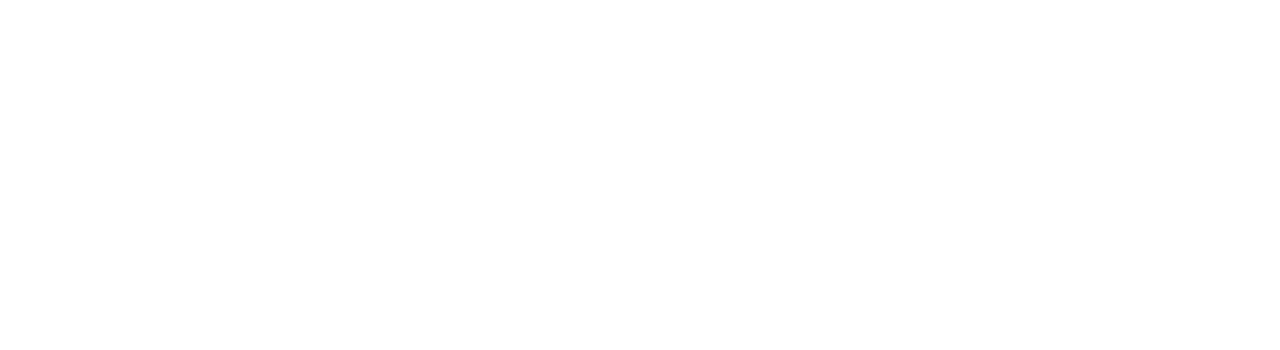
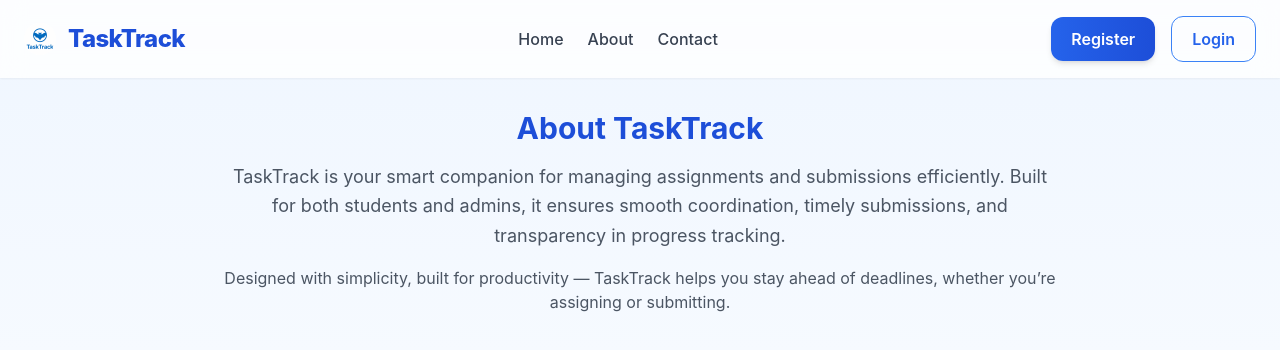
Before and after one commit to rajendradongara/assignment-dashboard, a React (Create React App) app: page /about in a window 1280 px wide. Before the commit this address had no page. Shown: the top 350 px of the page. Built offline with nearby package versions, Linux system fonts and the light colour scheme.

Commit message:
navbar upgrade

```diff
--- a/src/App.js
+++ b/src/App.js
@@ -9,6 +9,8 @@
 import StudentDashboard from './pages/StudentDashboard.jsx';
 import AdminDashboard from './pages/AdminDashboard.jsx';
 import PageTitleManager from './components/PageTitle.jsx';
+import About from './pages/About.jsx';
+import Contact from './pages/Contact.jsx';
 
 
 function App() {
@@ -19,6 +21,8 @@
       <PageTitleManager />
       <Routes>
         <Route path="/" element={<Home />} />
+        <Route path="/about" element={<About />} />
+        <Route path="/contact" element={<Contact />} />
         <Route path="/signup" element={<SignUp />} />
         <Route path="/login" element={<Login />} />
         <Route path="/student/dashboard" element={<StudentDashboard />} />
--- a/src/components/Navbar.jsx
+++ b/src/components/Navbar.jsx
@@ -32,7 +32,7 @@
 
   const handleLogout = () => {
     localStorage.removeItem("user");
-    // onLogout?.();
+
     navigate("/");
   };
 
@@ -53,6 +53,24 @@
           </h1>
         </div>
 
+        <nav className="hidden md:flex items-center space-x-6 text-gray-700 font-medium">
+          <button onClick={() => navigate("/")} className="hover:text-blue-600">
+            Home
+          </button>
+          <button
+            onClick={() => navigate("/about")}
+            className="hover:text-blue-600"
+          >
+            About
+          </button>
+          <button
+            onClick={() => navigate("/contact")}
+            className="hover:text-blue-600"
+          >
+            Contact
+          </button>
+        </nav>
+
         {user ? (
           <div className="relative flex items-center space-x-3">
             <span className="text-gray-700 font-medium">
@@ -63,9 +81,6 @@
               className="flex items-center space-x-1 cursor-pointer"
               onClick={() => setDropdownOpen((prev) => !prev)}
             >
-              {/* <div className="w-10 h-10 rounded-full bg-blue-100 flex items-center justify-center text-blue-700 font-bold">
-                {user?.name ? user.name.charAt(0).toUpperCase() : "S"}
-              </div> */}
               <img
                 src={user?.profile}
                 alt="profile"
@@ -96,8 +111,8 @@
             <button
               onClick={handleSignup}
               className="relative px-5 py-2.5 rounded-xl bg-gradient-to-r from-blue-600 to-blue-700 text-white font-semibold
-               shadow-md hover:shadow-lg hover:from-blue-700 hover:to-blue-800
-               transition-all duration-300 focus:outline-none focus:ring-2 focus:ring-blue-400 focus:ring-offset-2"
+           shadow-md hover:shadow-lg hover:from-blue-700 hover:to-blue-800
+           transition-all duration-300 focus:outline-none focus:ring-2 focus:ring-blue-400 focus:ring-offset-2"
             >
               <span className="relative z-10">Register</span>
             </button>
@@ -105,8 +120,8 @@
             <button
               onClick={handleLogin}
               className="relative px-5 py-2.5 rounded-xl border border-blue-500 text-blue-600 font-semibold
-               hover:bg-blue-600 hover:text-white hover:shadow-lg
-               transition-all duration-300 focus:outline-none focus:ring-2 focus:ring-blue-400 focus:ring-offset-2"
+           hover:bg-blue-600 hover:text-white hover:shadow-lg
+           transition-all duration-300 focus:outline-none focus:ring-2 focus:ring-blue-400 focus:ring-offset-2"
             >
               <span className="relative z-10">Login</span>
             </button>
--- /dev/null
+++ b/src/pages/About.jsx
@@ -0,0 +1,28 @@
+import React from "react";
+import Navbar from "../components/Navbar";
+
+const About = () => {
+  const user = JSON.parse(localStorage.getItem("user"));
+  return (
+    <div className="min-h-screen bg-gradient-to-b from-blue-50 to-white">
+      <Navbar user={user} />
+      <div className="max-w-4xl mx-auto p-8 text-center">
+        <h2 className="text-3xl font-bold text-blue-700 mb-4">
+          About TaskTrack
+        </h2>
+        <p className="text-gray-600 leading-relaxed text-lg">
+          TaskTrack is your smart companion for managing assignments and
+          submissions efficiently. Built for both students and admins, it
+          ensures smooth coordination, timely submissions, and transparency in
+          progress tracking.
+        </p>
+        <p className="text-gray-600 mt-4">
+          Designed with simplicity, built for productivity — TaskTrack helps you
+          stay ahead of deadlines, whether you’re assigning or submitting.
+        </p>
+      </div>
+    </div>
+  );
+};
+
+export default About;
--- /dev/null
+++ b/src/pages/Contact.jsx
@@ -0,0 +1,27 @@
+import Navbar from "../components/Navbar";
+
+const Contact = () => {
+  const user = JSON.parse(localStorage.getItem("user"));
+  return (
+    <div className="min-h-screen bg-gradient-to-b from-blue-50 to-white">
+      <Navbar user={user} />
+      <div className="max-w-4xl mx-auto p-8 text-center">
+        <h2 className="text-3xl font-bold text-blue-700 mb-4">Need Help?</h2>
+        <p className="text-gray-600 mb-6">
+          We’re here to make your TaskTrack experience smooth. For any queries,
+          feedback, or support — reach out to us below.
+        </p>
+        <div className="bg-white shadow-lg rounded-xl p-6 inline-block">
+          <p className="text-gray-700 font-medium">📧 Email:</p>
+          <p className="text-blue-600 font-semibold">
+            support@tasktrackapp.com
+          </p>
+          <p className="text-gray-700 font-medium mt-4">📞 Phone:</p>
+          <p className="text-blue-600 font-semibold">+91 98765 43210</p>
+        </div>
+      </div>
+    </div>
+  );
+};
+
+export default Contact;
```
